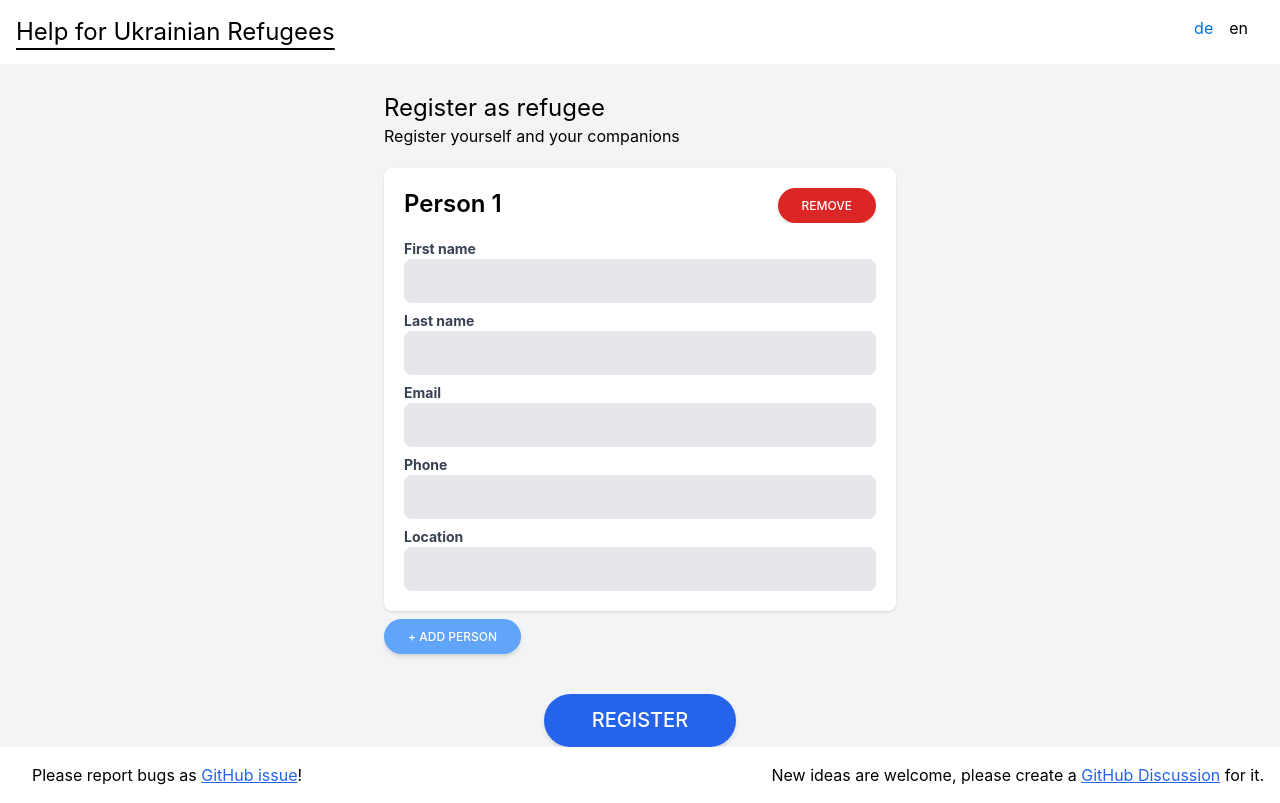
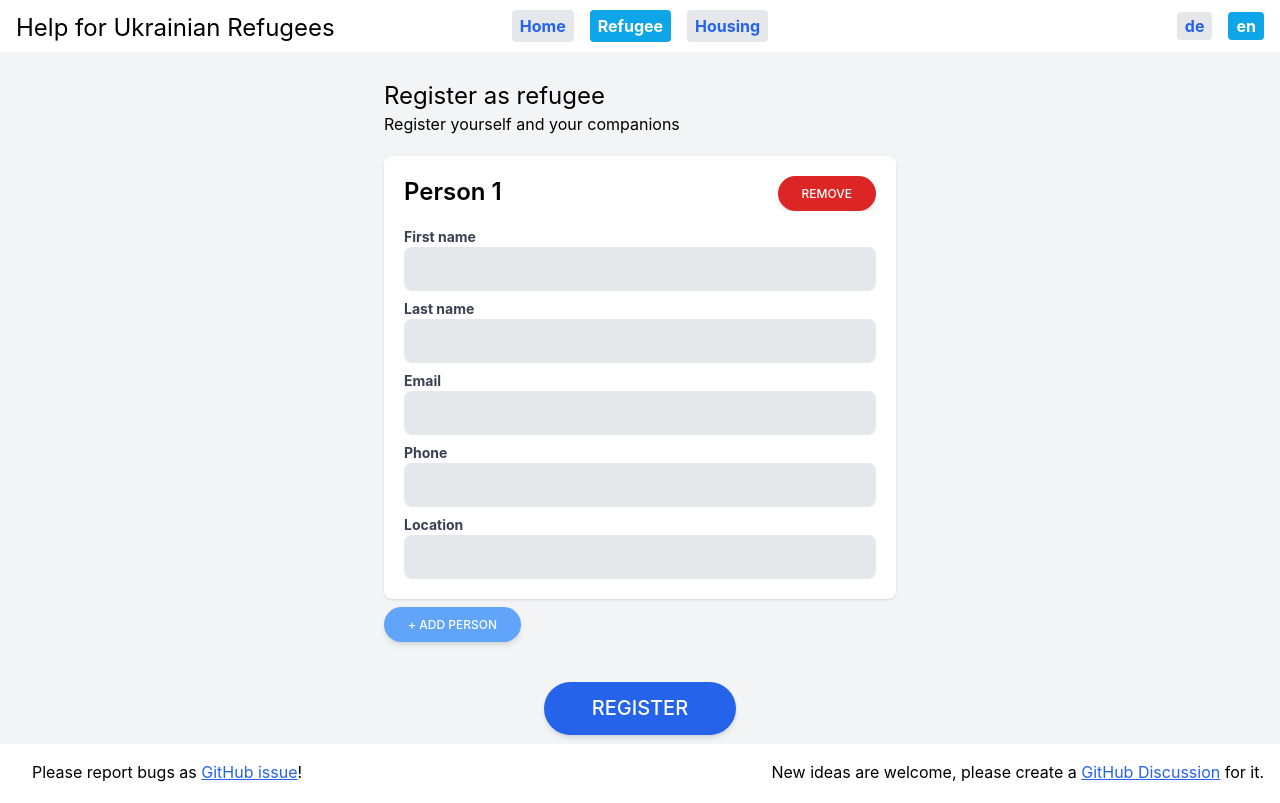
Before and after one commit to esukram/ukrainian-refugees.org, a Next.js app: page /register/refugee in a window 1280 px wide. Built offline with nearby package versions, Linux system fonts and the light colour scheme.

Commit message:
Makeshift navigation

```diff
--- a/src/components/Header.tsx
+++ b/src/components/Header.tsx
@@ -1,24 +1,44 @@
 import Link from "next/link";
 import { useRouter } from "next/router";
 import { useTranslation } from "react-i18next";
-import styles from "../styles/Header.module.css";
+
+const styles = {
+  nav: "no-underline rounded py-1 px-2 font-bold bg-gray-200 h-8",
+  active: "underline bg-sky-500 text-white",
+};
 
 const Header = () => {
   const { t } = useTranslation();
   const { locales = [], locale: activeLocale, ...router } = useRouter();
   const { pathname, query, asPath } = router;
 
+  const navigation = [
+    ["/", t("Home.nav.home")],
+    ["/register/refugee", t("Home.nav.refugee")],
+    ["/register/housing", t("Home.nav.housing")],
+  ];
+
   return (
-    <header className={`${styles.header} bg-white`}>
-      <h1 className="underline underline-offset-8">{t("Header.title")}</h1>
-      <ul className={styles.lang_switcher}>
+    <header className="bg-white grid items-center grid-cols-1 lg:grid-cols-3 px-4 whitespace-nowrap gap-2 py-2">
+      <h1 className="text-center lg:text-left h-8">{t("Header.title")}</h1>
+
+      <nav className="flex gap-4 justify-self-center">
+        {navigation.map(([href, text]) => (
+          <Link key={href} href={href}>
+            <a className={`${styles.nav} ${href === pathname ? styles.active : ""}`}>{text}</a>
+          </Link>
+        ))}
+      </nav>
+
+      <ul className="flex gap-4 justify-self-center lg:justify-self-end">
         {locales.map(locale => {
           return (
             <li key={locale}>
-              {locale === activeLocale && <span>{locale}</span>}
-              {locale != activeLocale && (
-                <Link href={{ pathname, query }} as={asPath} locale={locale}>
-                  <a>{locale}</a>
+              {locale === activeLocale ? (
+                <span className={`${styles.nav} ${styles.active}`}>{locale}</span>
+              ) : (
+                <Link href={{ pathname, query }} locale={locale}>
+                  <a className={styles.nav}>{locale}</a>
                 </Link>
               )}
             </li>
--- a/src/locales/de.json
+++ b/src/locales/de.json
@@ -3,7 +3,12 @@
     "title": "Hilfe für Ukrainische Flüchtlinge"
   },
   "Home": {
-    "title": "Herzlich Willkommen"
+    "title": "Herzlich Willkommen",
+    "nav": {
+      "home": "Hauptseite",
+      "refugee": "Flüchtling",
+      "housing": "Unterkunft"
+    }
   },
   "Footer": {
     "bugs_start": "Bitte melde uns Fehler als ",
--- a/src/locales/en.json
+++ b/src/locales/en.json
@@ -3,7 +3,12 @@
     "title": "Help for Ukrainian Refugees"
   },
   "Home": {
-    "title": "Welcome"
+    "title": "Welcome",
+    "nav": {
+      "home": "Home",
+      "refugee": "Refugee",
+      "housing": "Housing"
+    }
   },
   "Footer": {
     "bugs_start": "Please report bugs as ",
--- a/src/pages/register/refugee.tsx
+++ b/src/pages/register/refugee.tsx
@@ -59,11 +59,8 @@ export default function RegisterRefugee() {
         <p>{t("Register.Refugee.register-description")}</p>
       </div>
 
-      <Formik
-        initialValues={initialValues}
-        validationSchema={refugeeSchema}
-        onSubmit={onSubmit}
-        render={({ values, errors, setFieldTouched }) => (
+      <Formik initialValues={initialValues} validationSchema={refugeeSchema} onSubmit={onSubmit}>
+        {({ values }) => (
           <Form className="max-w-lg w-full mx-auto">
             <FieldArray
               name="people"
@@ -100,7 +97,7 @@ export default function RegisterRefugee() {
             </div>
           </Form>
         )}
-      />
+      </Formik>
     </div>
   );
 }
```
